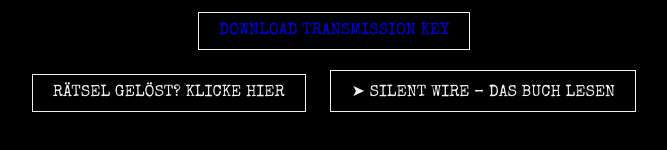
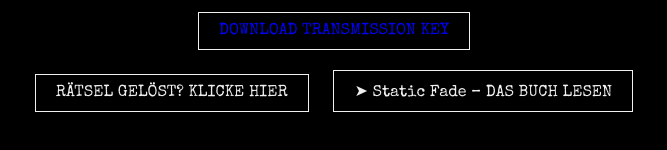
Before and after one commit to SilentWireWP/SilentWire, a plain HTML site: page index.html in a window 1280 px wide. Shown: the part 416-566 px from the top of the page, 306-973 px from the left. Drawn offline with Linux system fonts and the light colour scheme.

Commit message:
Update index.html

```diff
--- a/index.html
+++ b/index.html
@@ -3,7 +3,7 @@
 <html lang="de">
 <head>
     <meta charset="UTF-8">
-    <title>Silent Wire Transmission</title>
+    <title>Static Fade Transmission</title>
 
 <style>
 @font-face {
@@ -68,7 +68,7 @@ body, html {
     <a class="button" href="transmission_key.pdf" download>DOWNLOAD TRANSMISSION KEY</a><br>
     <span class="button" onclick="showTerminal()">RÄTSEL GELÖST? KLICKE HIER</span>
     <span class="button blink" onclick="window.open('https://amzn.to/3GH4BVG', '_blank')">
-        ➤ SILENT WIRE – DAS BUCH LESEN
+        ➤ Static Fade – DAS BUCH LESEN
     </span>
 
 </div>
```
